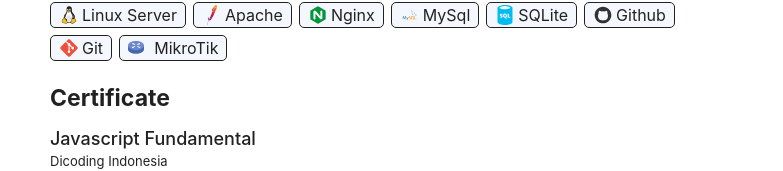
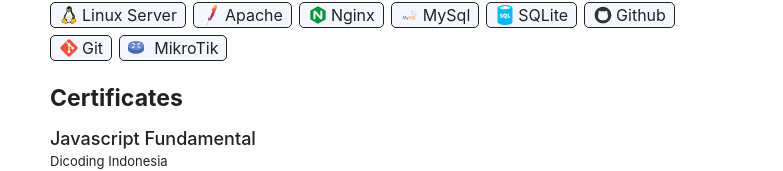
Before and after one commit to riofernantech/portfolio-react, a React (Vite) app: page / in a window 1280 px wide. Shown: the part 1151-1322 px from the top of the page, without its empty margins (248-1031 px from the left). Built offline with nearby package versions, Linux system fonts and the light colour scheme.

Commit message:
add mailto link

```diff
--- a/src/Main/Home/Intro.jsx
+++ b/src/Main/Home/Intro.jsx
@@ -41,7 +41,7 @@ export default function Intro(){
                         Resume
                     </div>
                 </a>
-                <a href="">
+                <a href="mailto: riosuryafernando12@gmail.com">
                     <div className="email">
                         <svg className="dark-icon" width="25px" height="25px" viewBox="0 0 24 24" fill="none" xmlns="http://www.w3.org/2000/svg">
                             <path d="M4 7.00005L10.2 11.65C11.2667 12.45 12.7333 12.45 13.8 11.65L20 7" stroke={svgColor} strokeWidth="1" strokeLinecap="round" strokeLinejoin="round" />
--- a/src/Main/Home/Skill/Certificates.jsx
+++ b/src/Main/Home/Skill/Certificates.jsx
@@ -13,7 +13,7 @@ export default function Certificates() {
     <div className="skill-container">
       <div className="skill-section">
         <div className="skill-title">
-          <h4>Certificate</h4>
+          <h4>Certificates</h4>
         </div>
         <div className="sertif-items">
           <div className="sertif-title">Javascript Fundamental</div>
```
